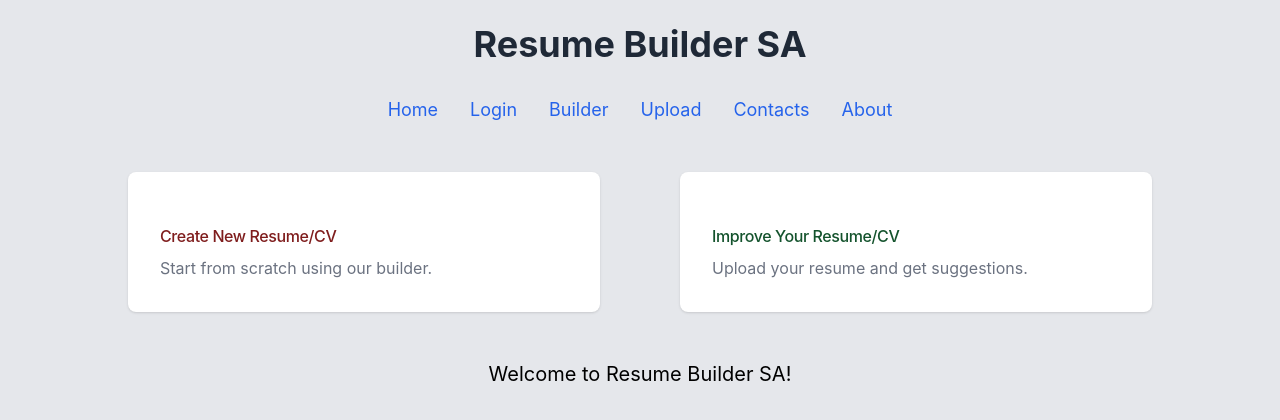
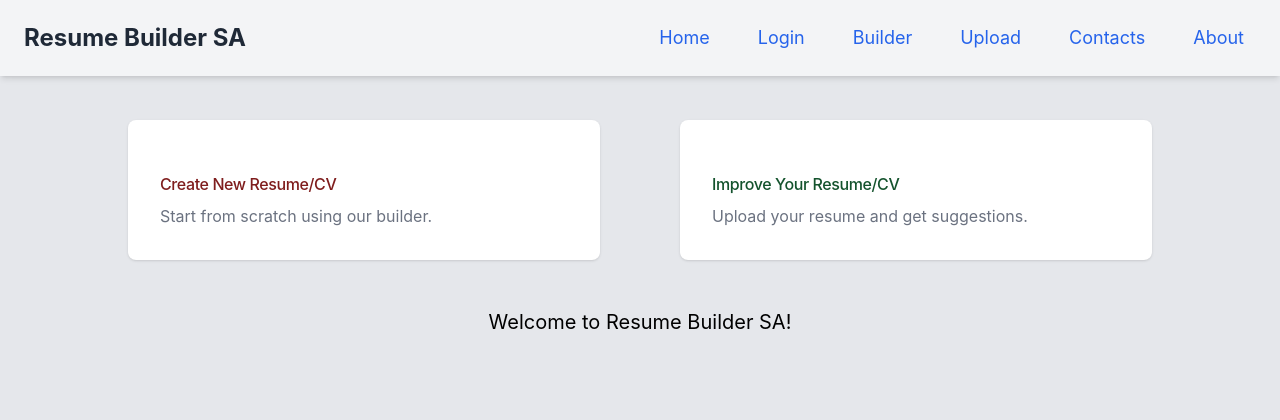
Before and after one commit to Sbusiso2904/natesa, a React (Create React App) app: page / in a window 1280 px wide. Shown: the top 420 px of the page. Built offline with nearby package versions, Linux system fonts and the light colour scheme.

Commit message:
top nav sameline with header

```diff
--- a/src/App.jsx
+++ b/src/App.jsx
@@ -23,21 +23,34 @@ function App() {
 
     <Router>
       <div className="min-h-screen bg-gray-200 p-6">
-        {/* Header */}
-        <h1 className="text-4xl font-bold text-sideleft mb-8 text-gray-800 flex justify-center">
-          Resume Builder SA
-        </h1>
 
-        {/* Navigation Bar */}
-        <nav className="flex justify-center space-x-8 mb-12 text-lg text-blue-600">
+          {/* Fixed Header + Navigation Bar */}
+          <nav className="fixed top-0 left-0 w-full bg-gray-100 shadow-md z-50">
+            <div className="flex items-center justify-between max-w-7xl mx-auto px-6 py-4">
 
-          <Link to="/" className="hover:underline">Home</Link>
-          <Link to="/authform" className="hover:underline">Login </Link>
-          <Link to="/builder" className="hover:underline">Builder</Link>
-          <Link to="/upload" className="hover:underline">Upload</Link>
-          <Link to="/contacts" className="hover:underline">Contacts</Link>
-          <Link to="/about" className="hover:underline">About</Link>
-        </nav>
+              {/* Logo or Header */}
+              <h1 className="text-2xl font-bold text-gray-800">
+                Resume Builder SA
+              </h1>
+
+              {/* Navigation Links */}
+              <div className="flex space-x-6 text-lg text-blue-600">
+                <Link to="/" className="hover:bg-blue-100 px-3 py-2 rounded transition duration-200">Home</Link>
+                <Link to="/authform" className="hover:bg-blue-100 px-3 py-2 rounded transition duration-200">Login</Link>
+                <Link to="/builder" className="hover:bg-blue-100 px-3 py-2 rounded transition duration-200">Builder</Link>
+                <Link to="/upload" className="hover:bg-blue-100 px-3 py-2 rounded transition duration-200">Upload</Link>
+                <Link to="/contacts" className="hover:bg-blue-100 px-3 py-2 rounded transition duration-200">Contacts</Link>
+                <Link to="/about" className="hover:bg-blue-100 px-3 py-2 rounded transition duration-200">About</Link>
+              </div>
+            </div>
+          </nav>
+
+          {/* Add spacing below the fixed nav */}
+          <div className="pt-24">
+            {/* Your page content here */}
+          </div>
+
+
 
         {/* Action Cards (appear only on Home page) */}
         <Routes>
```
